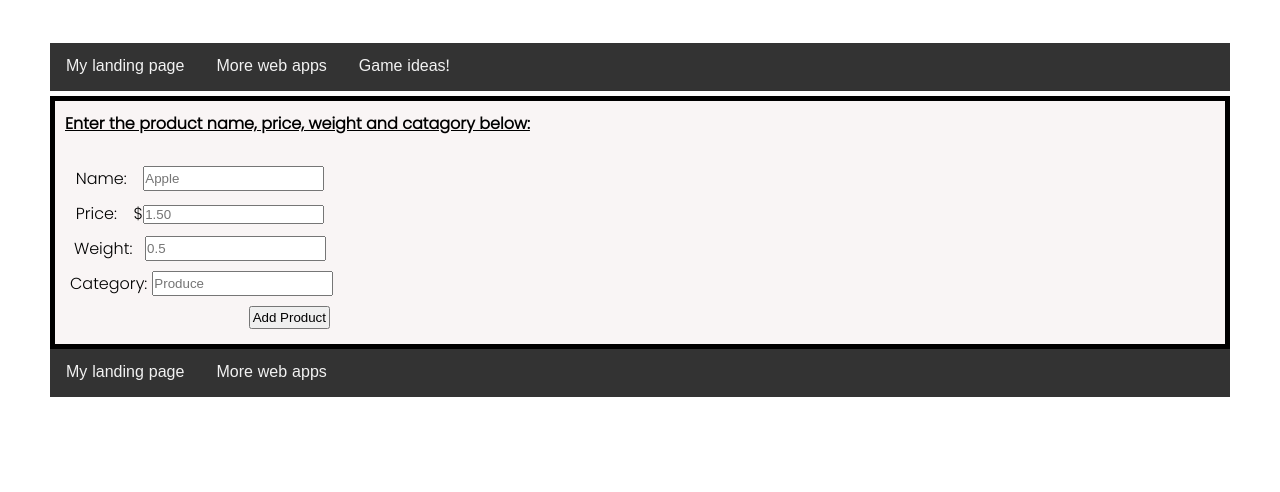
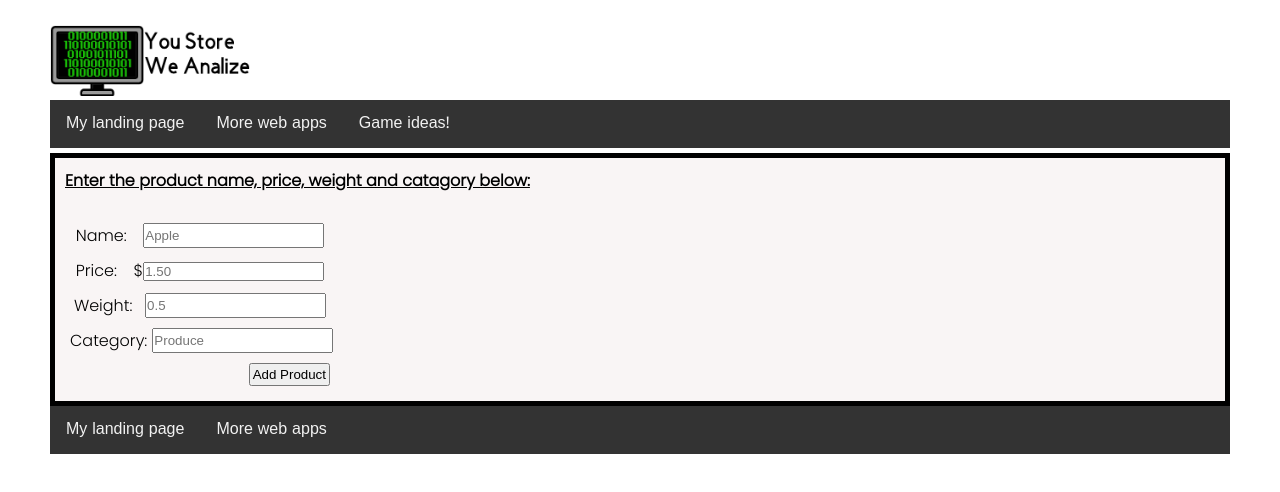
Before and after one commit to dspyk77/store-data, a plain HTML site: page index.html in a window 1280 px wide. Drawn offline with Linux system fonts and the light colour scheme.

Commit message:
added a header logo

```diff
--- a/index.html
+++ b/index.html
@@ -5,7 +5,7 @@
   <head>
     <meta charset="utf-8">
     <meta http-equiv="X-UA-Compatible" content="IE=edge">
-    <title>Store project</title>
+    <title>Store Data</title>
     <meta name="description" content="">
     <meta name="viewport" content="width=device-width, initial-scale=1">
     <link rel="stylesheet" href="./assets/style.css">
@@ -18,7 +18,7 @@
 
   <body>
     <header>
-      <img>
+      <img class="header-img" src="./assets/store-data-logo.png">
       <nav class="font-malayalam">
         <a href="https://dspyk77.github.io/full-stack-course/" target="_blank">My landing page</a>
         <a href="https://dspyk77.github.io/full-stack-course/projects/index.html" target="_blank">More web apps</a>
```
Also changed, not shown: assets/store-data-logo.png (added).
